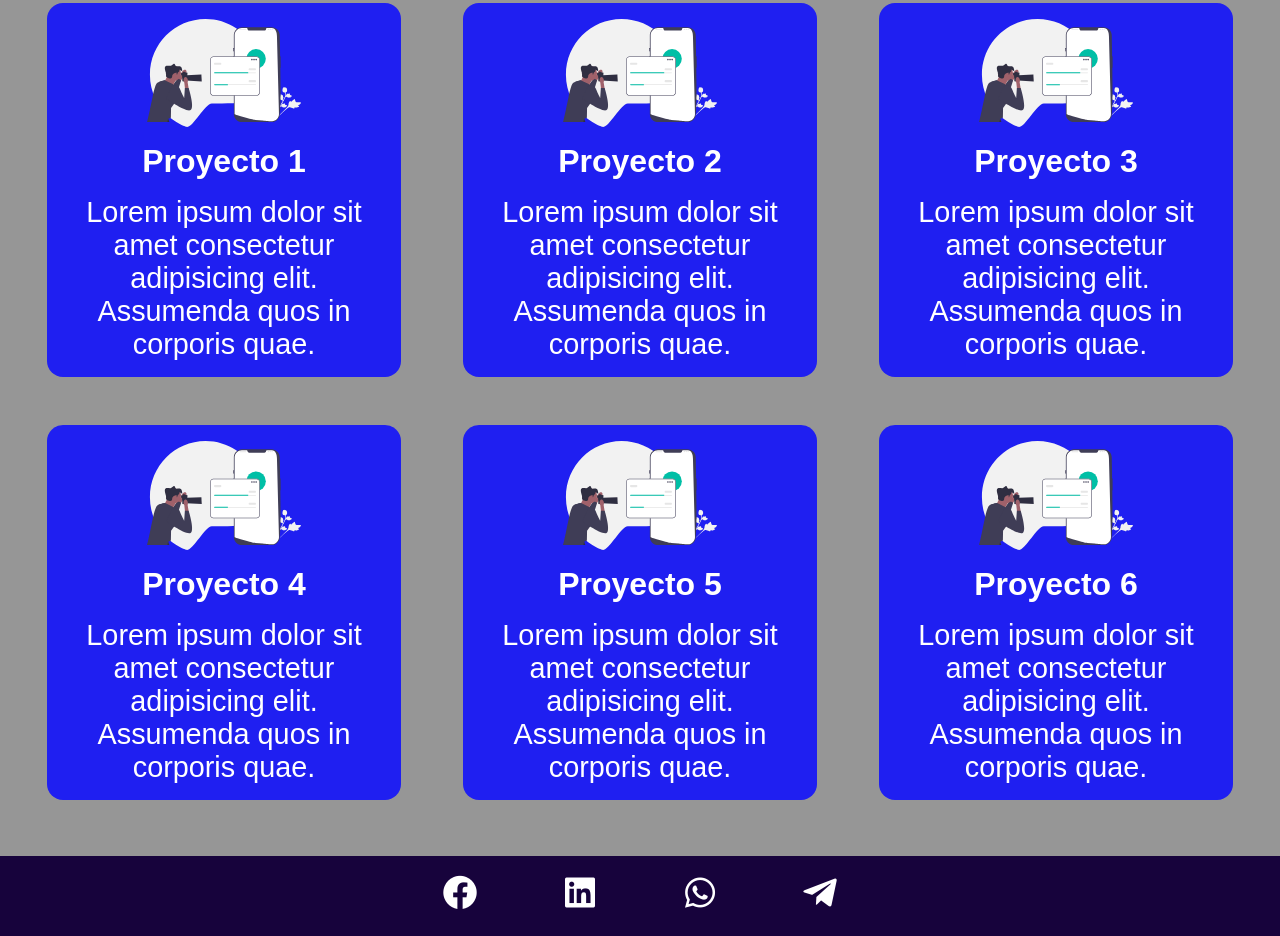
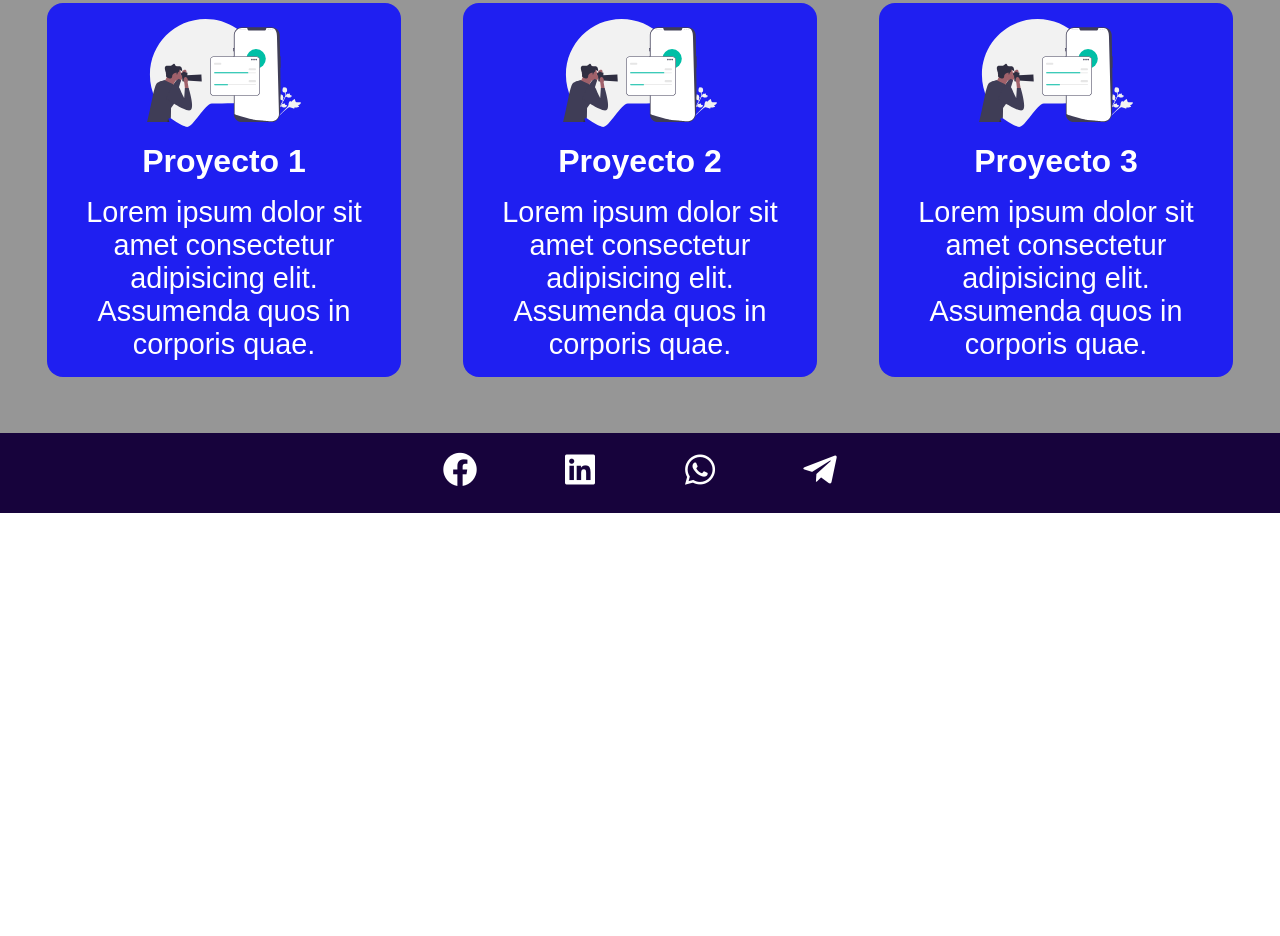
Before and after one commit to xbrianramirez/Portafolio-front_end, a plain HTML site: page index.html in a window 1280 px wide. Shown: the part 590-1526 px from the top of the page. After the commit the page ends 1103 px from the top, so only its background shows below. Drawn offline with nearby package versions, Linux system fonts and the light colour scheme.

Commit message:
Update index.html

```diff
--- a/index.html
+++ b/index.html
@@ -69,46 +69,6 @@
             </div>
           </div>
 
-          <div class="card">
-            <img src="/assets/images/undraw_photo_session_re_c0cp.svg">
-            <div class="project">
-              <h3>
-                Proyecto 4
-              </h3>
-              <p>
-                Lorem ipsum dolor sit amet consectetur adipisicing elit.
-                Assumenda
-                quos in corporis quae.
-              </p>
-            </div>
-          </div>
-
-          <div class="card">
-            <img src="/assets/images/undraw_photo_session_re_c0cp.svg">
-            <div class="project">
-              <h3>
-                Proyecto 5
-              </h3>
-              <p>
-                Lorem ipsum dolor sit amet consectetur adipisicing elit.
-                Assumenda
-                quos in corporis quae.
-              </p>
-            </div>
-          </div>
-
-          <div class="card">
-            <img src="/assets/images/undraw_photo_session_re_c0cp.svg">
-            <div class="project">
-              <h3>
-                Proyecto 6
-              </h3>
-              <p>
-                Lorem ipsum dolor sit amet consectetur adipisicing elit.
-                Assumenda
-                quos in corporis quae.
-              </p>
-            </div>
           </div>
         </div>
       </section>
```
